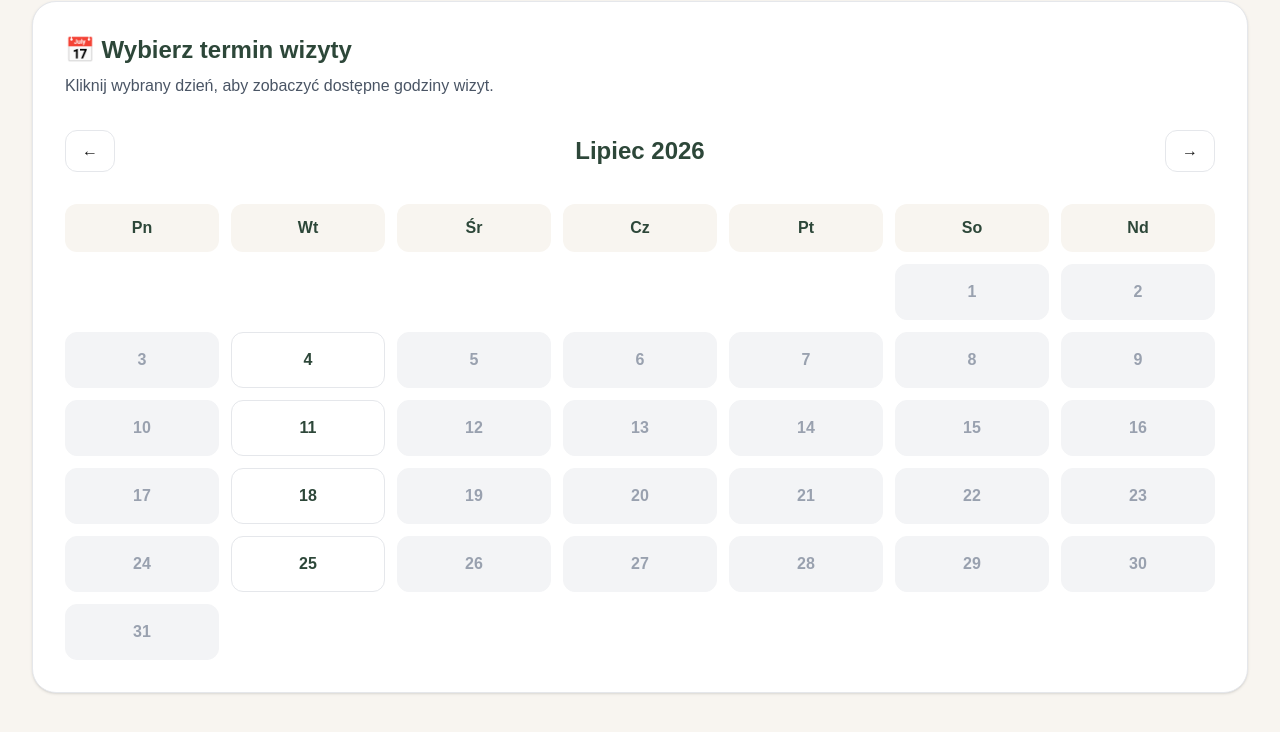
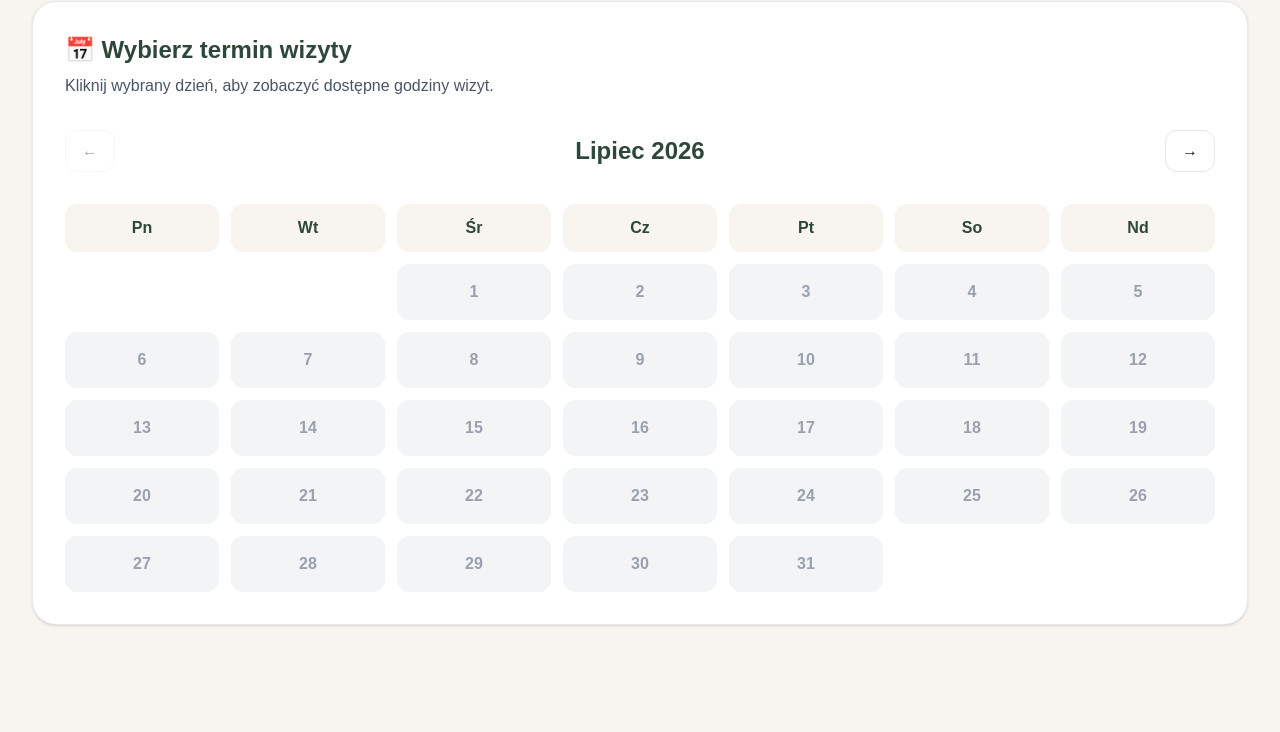
Before and after one commit to xiaomilancer-lab/aleksandra-wejer, a Next.js app: page / in a window 1280 px wide. Both pictures are taken after a click on the element 328 px from the left and 4495 px from the top of the page. Shown: the part 4930-5662 px from the top of the page. Built offline with nearby package versions, Linux system fonts and the light colour scheme.

Commit message:
Add dynamic calendar navigation

```diff
--- a/app/components/booking/StepDate.tsx
+++ b/app/components/booking/StepDate.tsx
@@ -3,18 +3,52 @@
 import type { Dispatch, SetStateAction } from "react";
 import CalendarHeader from "./calendar/CalendarHeader";
 import CalendarGrid from "./calendar/CalendarGrid";
+import { useState } from "react";
 
 interface StepDateProps {
   selectedLocation: string;
   selectedDay: number | null;
   setSelectedDay: Dispatch<SetStateAction<number | null>>;
 }
-
 export default function StepDate({
   selectedLocation,
   selectedDay,
   setSelectedDay,
 }: StepDateProps) {
+
+  const today = new Date();
+
+  const [currentMonth, setCurrentMonth] = useState(today.getMonth());
+  const [currentYear, setCurrentYear] = useState(today.getFullYear());
+
+  const nextMonth = () => {
+  if (currentMonth === 11) {
+    setCurrentMonth(0);
+    setCurrentYear((year) => year + 1);
+  } else {
+    setCurrentMonth((month) => month + 1);
+  }
+};
+
+const previousMonth = () => {
+  const isCurrentMonth =
+    currentMonth === today.getMonth() &&
+    currentYear === today.getFullYear();
+
+  if (isCurrentMonth) return;
+
+  if (currentMonth === 0) {
+    setCurrentMonth(11);
+    setCurrentYear((year) => year - 1);
+  } else {
+    setCurrentMonth((month) => month - 1);
+  }
+};
+
+const canGoPrevious =
+  currentMonth !== today.getMonth() ||
+  currentYear !== today.getFullYear();
+
   return (
     <div
       id="step-date"
@@ -30,14 +64,19 @@
 
       <div className="mt-8">
         <CalendarHeader
-          month="Lipiec"
-          year={2026}
-        />
+  month={currentMonth}
+  year={currentYear}
+  onPrevious={previousMonth}
+  onNext={nextMonth}
+  canGoPrevious={canGoPrevious}
+/>
 
         <CalendarGrid
   selectedLocation={selectedLocation}
   selectedDay={selectedDay}
   setSelectedDay={setSelectedDay}
+  currentMonth={currentMonth}
+  currentYear={currentYear}
 />
       </div>
     </div>
--- a/app/components/booking/calendar/CalendarGrid.tsx
+++ b/app/components/booking/calendar/CalendarGrid.tsx
@@ -15,17 +15,30 @@
   >;
 }
 
+interface CalendarGridProps {
+  selectedLocation: string;
+  selectedDay: number | null;
+  setSelectedDay: React.Dispatch<
+    React.SetStateAction<number | null>
+  >;
+
+  currentMonth: number;
+  currentYear: number;
+}
+
 export default function CalendarGrid({
   selectedLocation,
   selectedDay,
   setSelectedDay,
+  currentMonth,
+  currentYear,
 }: CalendarGridProps) {
 
-  const calendarYear = 2026;
-  const calendarMonth = 7; // sierpień
 
-  const days = generateMonthDays(calendarYear, calendarMonth);
-  const firstDay = getFirstDayOfMonth(calendarYear, calendarMonth);
+
+  const days = generateMonthDays(currentYear, currentMonth);
+  const firstDay = getFirstDayOfMonth(currentYear, currentMonth);
+
 
   const allowedWeekDays =
     availableWeekDays[selectedLocation] ?? [];
@@ -49,7 +62,7 @@
   ))}
 
   {days.map((day) => {
- const currentDate = new Date(calendarYear, calendarMonth, day);
+ const currentDate = new Date(currentYear, currentMonth, day);
 const weekDay = currentDate.getDay();
 
 const startDate = locationStartDates[selectedLocation];
--- a/app/components/booking/calendar/CalendarHeader.tsx
+++ b/app/components/booking/calendar/CalendarHeader.tsx
@@ -1,25 +1,49 @@
+const monthNames = [
+  "Styczeń",
+  "Luty",
+  "Marzec",
+  "Kwiecień",
+  "Maj",
+  "Czerwiec",
+  "Lipiec",
+  "Sierpień",
+  "Wrzesień",
+  "Październik",
+  "Listopad",
+  "Grudzień",
+];
+
 interface CalendarHeaderProps {
-  month: string;
+  month: number;
   year: number;
+  onPrevious: () => void;
+  onNext: () => void;
+  canGoPrevious: boolean;
 }
 
 export default function CalendarHeader({
   month,
   year,
+  onPrevious,
+  onNext,
+  canGoPrevious,
 }: CalendarHeaderProps) {
   return (
     <div className="mb-8 flex items-center justify-between">
       <button
-        className="rounded-xl border border-gray-200 px-4 py-2 transition hover:bg-gray-100"
+        onClick={onPrevious}
+        disabled={!canGoPrevious}
+        className="rounded-xl border border-gray-200 px-4 py-2 transition hover:bg-gray-100 disabled:cursor-not-allowed disabled:opacity-40"
       >
         ←
       </button>
 
       <h3 className="text-2xl font-bold text-[#2D4739]">
-        {month} {year}
+        {monthNames[month]} {year}
       </h3>
 
       <button
+        onClick={onNext}
         className="rounded-xl border border-gray-200 px-4 py-2 transition hover:bg-gray-100"
       >
         →
--- /dev/null
+++ b/app/components/booking/hooks/useCalendar.ts
@@ -0,0 +1,44 @@
+const monthNames = [
+  "Styczeń",
+  "Luty",
+  "Marzec",
+  "Kwiecień",
+  "Maj",
+  "Czerwiec",
+  "Lipiec",
+  "Sierpień",
+  "Wrzesień",
+  "Październik",
+  "Listopad",
+  "Grudzień",
+];
+
+import { useState } from "react";
+
+export default function useCalendar() {
+  const today = new Date();
+
+  const [currentMonth, setCurrentMonth] = useState(
+    today.getMonth()
+  );
+
+  const [currentYear, setCurrentYear] = useState(
+    today.getFullYear()
+  );
+
+  const [selectedDate, setSelectedDate] =
+    useState<Date | null>(null);
+
+  return {
+    today,
+
+    currentMonth,
+    currentYear,
+
+    setCurrentMonth,
+    setCurrentYear,
+
+    selectedDate,
+    setSelectedDate,
+  };
+}
```
